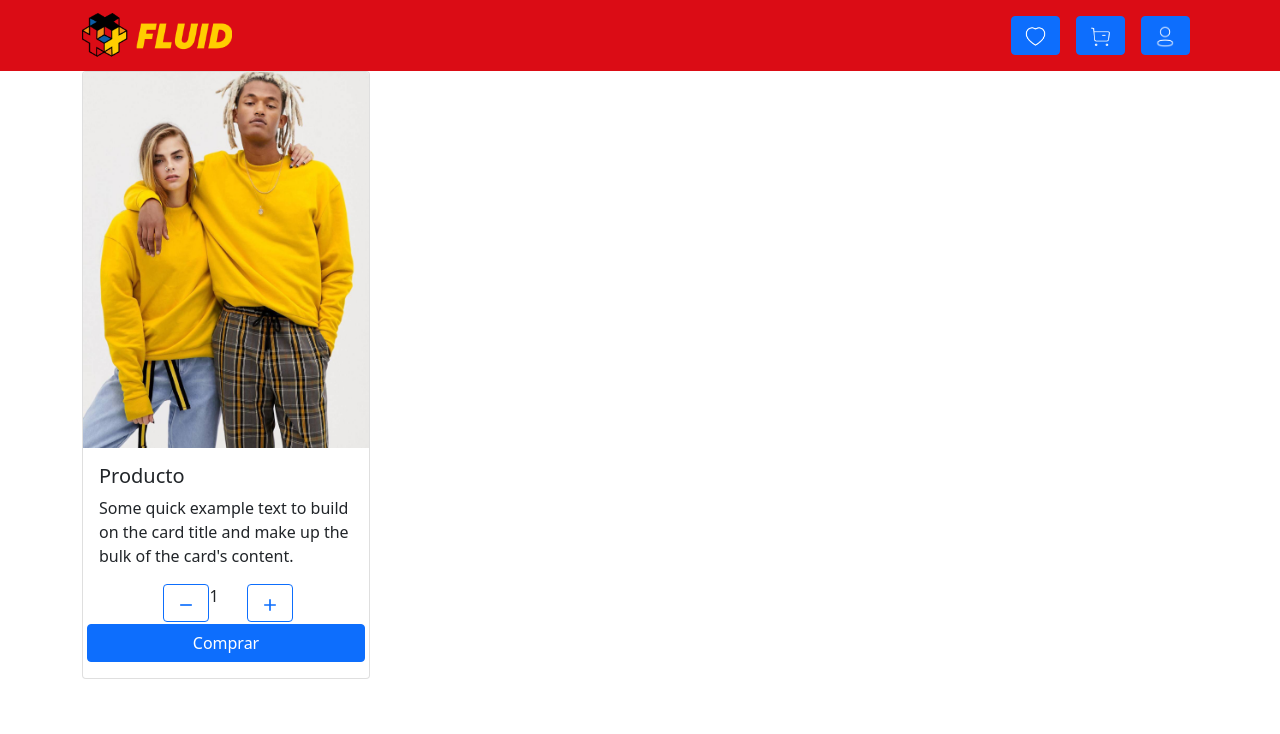
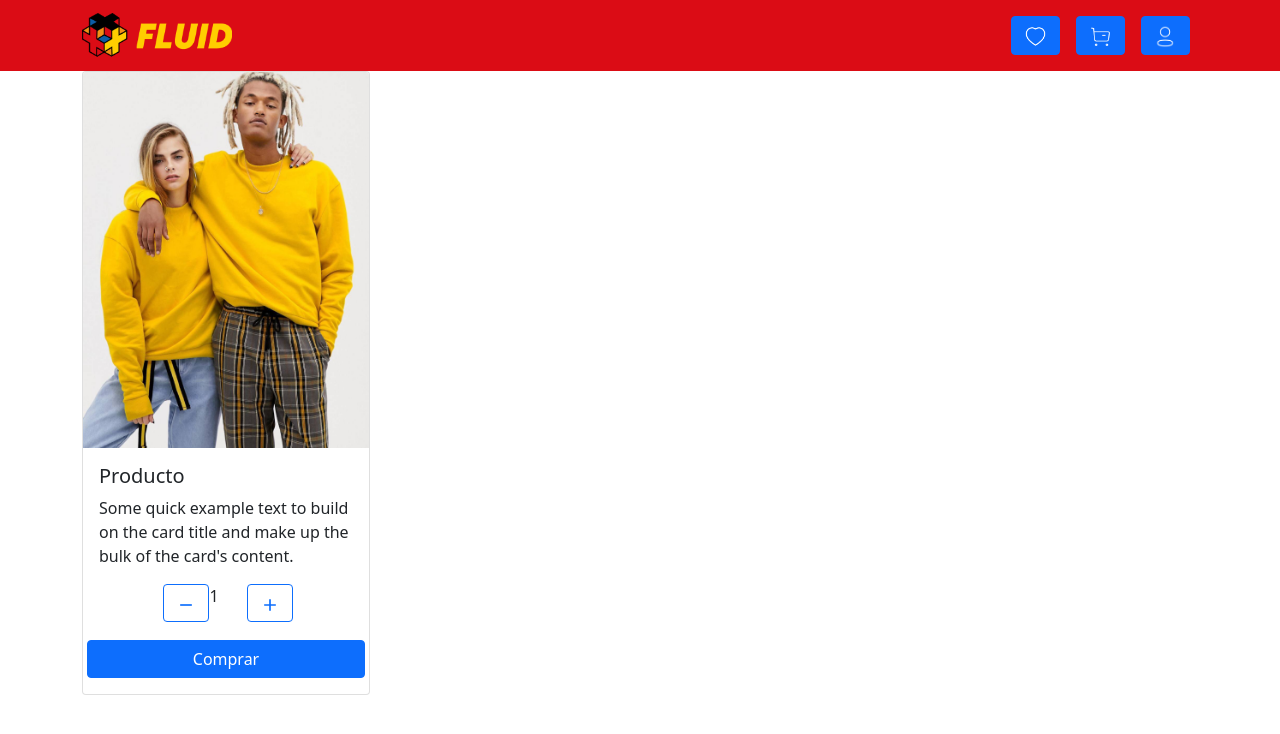
Before and after one commit to theonewithnosoul/ecommerceReact, a React (Create React App) app: page / in a window 1280 px wide. Shown: the top 734 px of the page. Built offline with nearby package versions, Linux system fonts and the light colour scheme.

Commit message:
margin- buy button

```diff
--- a/src/components/ItemListContainer.jsx
+++ b/src/components/ItemListContainer.jsx
@@ -23,7 +23,7 @@ const ItemListContainer = ({ buyButton }) => {
             </Card.Text>
             <div className="row">
               <ItemCount />
-              <Button variant="primary">{buyButton}</Button>
+              <Button className="mt-3" variant="primary">{buyButton}</Button>
             </div>
           </Card.Body>
         </Card></Col>
```
